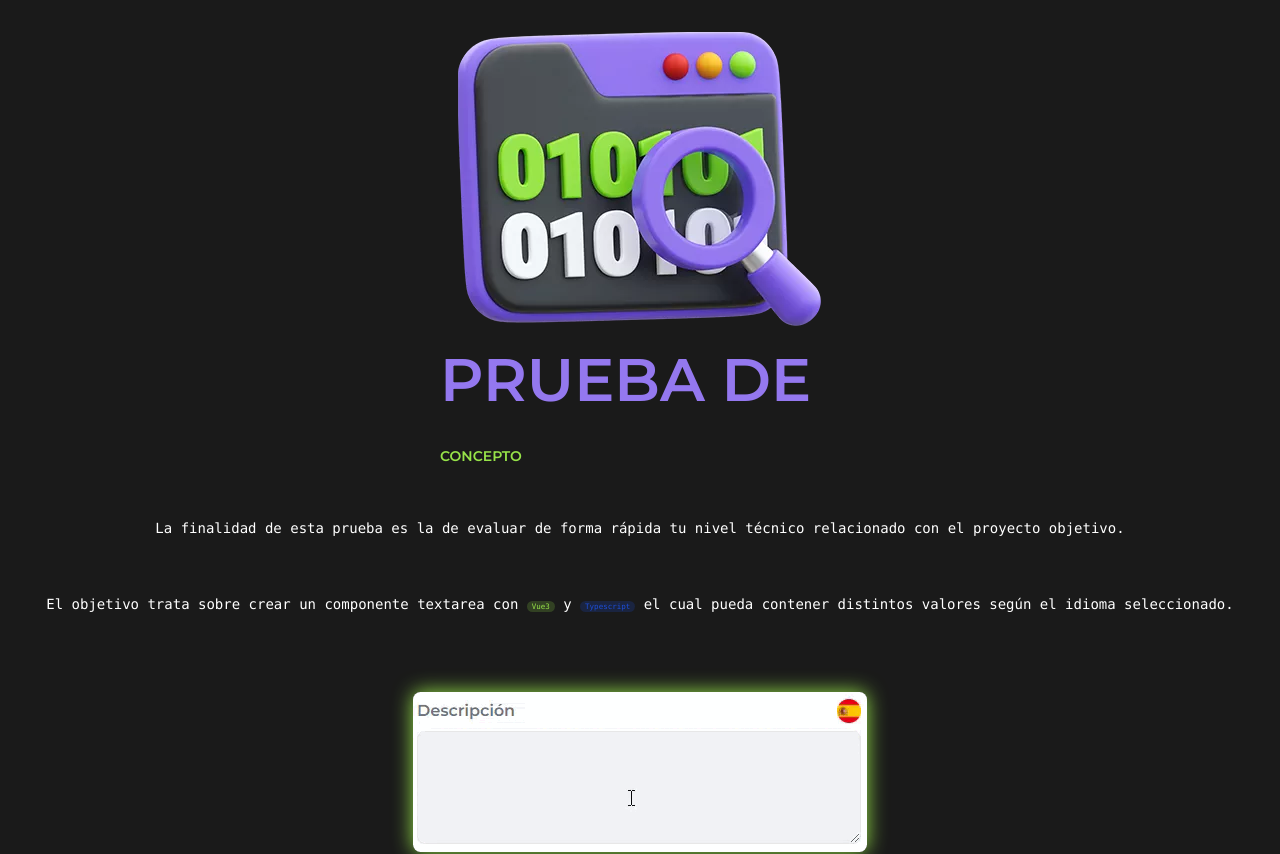
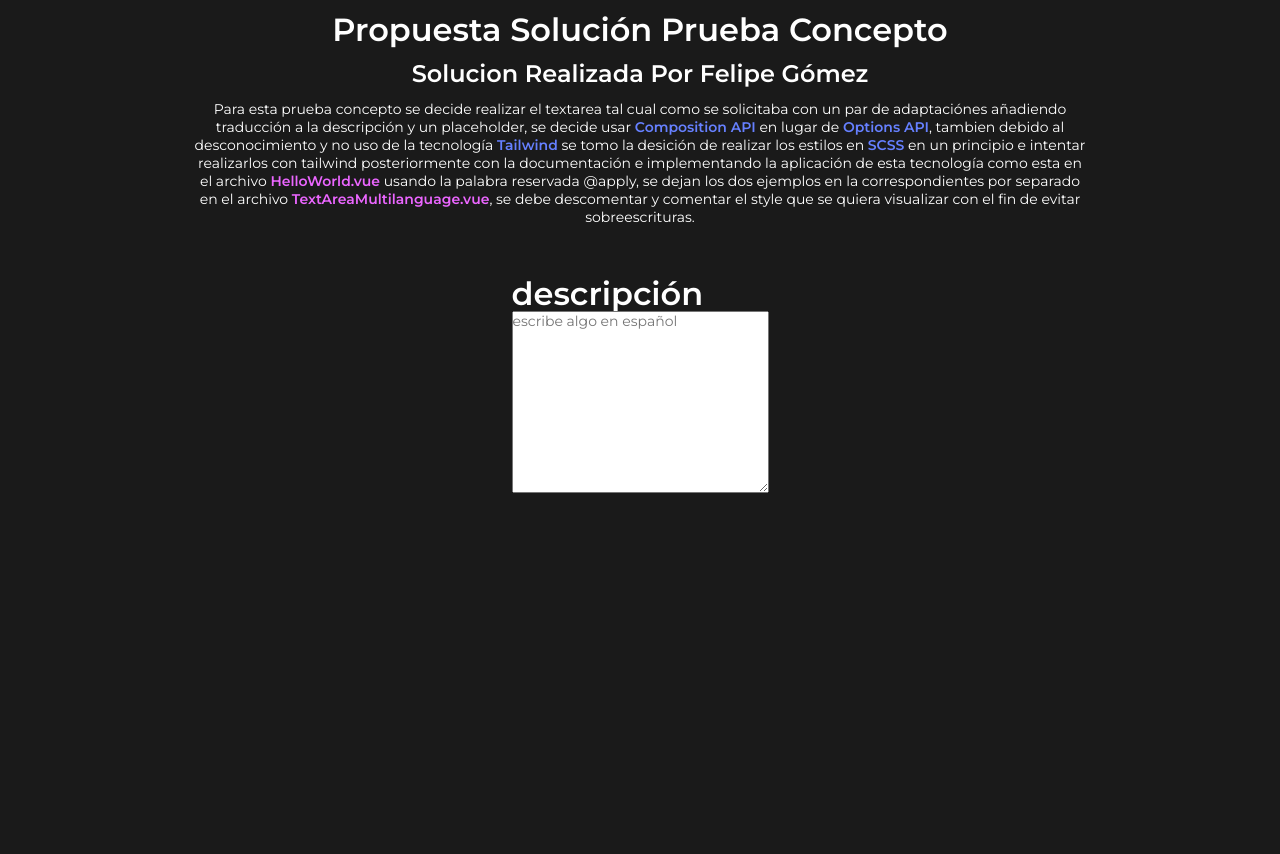
Before and after one commit to FelipeGCx/Concept-Test, a Vue app: page / in a window 1280 px wide. Shown: the top 854 px of the page. After the commit the page ends 800 px from the top, so only its background shows below. Built offline with nearby package versions, Linux system fonts and the light colour scheme.

Commit message:
feat: import the used components

```diff
--- a/src/app.vue
+++ b/src/app.vue
@@ -1,9 +1,11 @@
 <template>
-  <HelloWorld />
+  <Information />
+  <TextAreaMultilanguage />
 </template>
 
 <script setup lang="ts">
-import HelloWorld from './components/HelloWorld.vue';
+import TextAreaMultilanguage from "@/components/TextAreaMultilanguage.vue";
+import Information from "@/components/Information.vue";
 </script>
 
 <style scoped></style>
```
